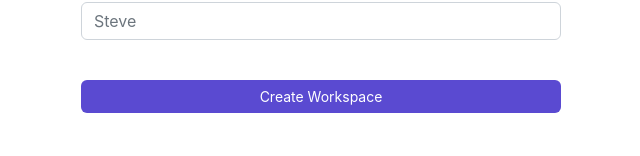
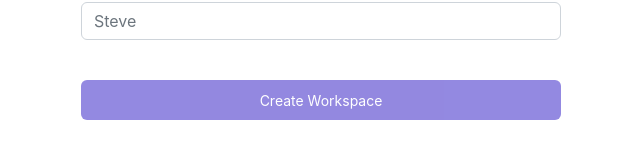
Before and after one commit to PrakharKopergaonkar/Cutshort-Mockup-Eden, a React (Create React App) app: page / in a window 1280 px wide. Shown: the part 664-820 px from the top of the page, without its empty margins (319-959 px from the left). Built offline with nearby package versions, Linux system fonts and the light colour scheme.

Commit message:
field validation

```diff
--- a/src/App.css
+++ b/src/App.css
@@ -5,6 +5,7 @@
     margin-left: auto;
     border-style: none;
     font-size: 14px;
+    height: 2.5rem;
 }
 
 .commonSubmitButton:hover {
@@ -15,3 +16,7 @@
     background-color: #392f85;;
     box-shadow: none !important;
 }
+
+.commonSubmitButton:disabled {
+    background-color: #5a4ad1;
+}
--- a/src/components/BasicDetails/BasicDetails.js
+++ b/src/components/BasicDetails/BasicDetails.js
@@ -1,4 +1,4 @@
-import React, { useState, useEffect } from 'react'
+import React, { useState, useEffect, useMemo } from 'react'
 import { Button, Form } from 'react-bootstrap';
 import PageHeading from '../PageHeading/PageHeading';
 import { useDispatch } from 'react-redux/es/hooks/useDispatch';
@@ -15,6 +15,10 @@ function BasicDetails() {
         setFullName(basicDetails.fullName);
         setDisplayName(basicDetails.displayName);
     },[basicDetails])
+
+    const disableNext = useMemo(() => {
+        return fullName.trim().length==0 || displayName.trim().length==0
+    }, [fullName, displayName])
 
     const handleSubmit = () => {
         dispatch(setBasicDetails(fullName, displayName))
@@ -33,6 +37,7 @@ function BasicDetails() {
                     placeholder="Steve Jobs"
                     value={fullName}
                     onChange={(e) => setFullName(e.target.value)}
+                    required
                 />
             </Form.Group>
 
@@ -45,7 +50,7 @@ function BasicDetails() {
                 />
             </Form.Group>
             <br />
-            <Button className="commonSubmitButton" onClick={handleSubmit}>
+            <Button className="commonSubmitButton" onClick={handleSubmit} disabled={disableNext}>
                 Create Workspace
             </Button>
         </div>
--- a/src/components/SuccessfullLaunch/SucessFullLaunch.js
+++ b/src/components/SuccessfullLaunch/SucessFullLaunch.js
@@ -1,8 +1,10 @@
 import React from 'react'
 import PageHeading from '../PageHeading/PageHeading'
 import { Button } from 'react-bootstrap';
+import { useSelector } from 'react-redux/es/exports';
 import classes from './SuccessfullLaunch.module.css'
 export default function SucessFullLaunch() {
+  const {displayName} = useSelector((state) => state.basicDetails)
   const handleSubmit = () => {
     console.log("launch...")
   }
@@ -12,7 +14,7 @@ export default function SucessFullLaunch() {
         <img src='./images/tick.svg' alt="" style={{filter:"invert(1)"}} />
       </div>
       <PageHeading
-        heading="Congralutations, Eren!"
+        heading={`Congralutations, ${displayName}!`}
         subHeading="You have completed onboarding, you can start using the Eden"
       />
       <br />
--- a/src/components/WorkspaceDetails/WorkspaceDetails.js
+++ b/src/components/WorkspaceDetails/WorkspaceDetails.js
@@ -1,4 +1,4 @@
-import React, { useState, useEffect } from 'react'
+import React, { useState, useEffect, useMemo } from 'react'
 import { useSelector } from 'react-redux/es/exports';
 import PageHeading from '../PageHeading/PageHeading'
 import { Button, Form } from 'react-bootstrap';
@@ -15,6 +15,10 @@ function WorkplaceDetails() {
         setWorkspaceName(workspaceDetails.workspaceName)
         setDisplayName(workspaceDetails.displayName)
     }, [workspaceDetails])
+
+    const disableNext = useMemo(() => {
+        return workspaceName.trim().length === 0
+    }, [workspaceName])
 
     const handleSubmit = () => {
         dispatch(setWorkspaceDetails(workspaceName, displayName))
@@ -37,7 +41,8 @@ function WorkplaceDetails() {
             </Form.Group>
 
             <Form.Group className="mb-3" controlId="formDisplayName">
-                <Form.Label>Display Name</Form.Label>
+                <Form.Label>Display Name </Form.Label>
+                <Form.Label style={{color:"lightgrey"}}> &nbsp; (optional) </Form.Label>
                 <div style={{ display: "flex" }}>
                     <Form.Control
                         placeholder='www.eden.com/'
@@ -52,7 +57,7 @@ function WorkplaceDetails() {
                 </div>
             </Form.Group>
             <br />
-            <Button className="commonSubmitButton" onClick={handleSubmit}>
+            <Button className="commonSubmitButton" onClick={handleSubmit} disabled={disableNext}>
                 Create Workspace
             </Button>
         </div>
```
